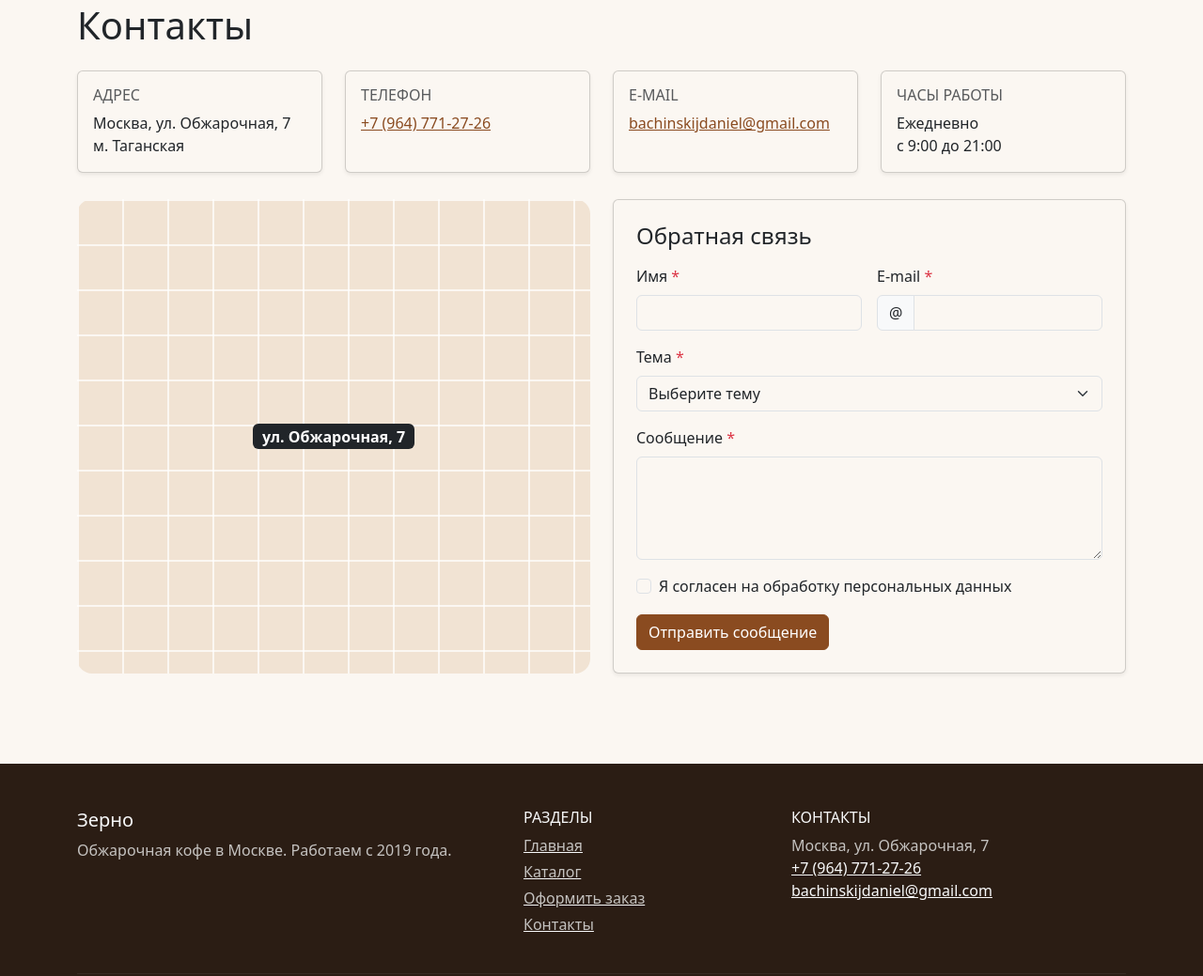
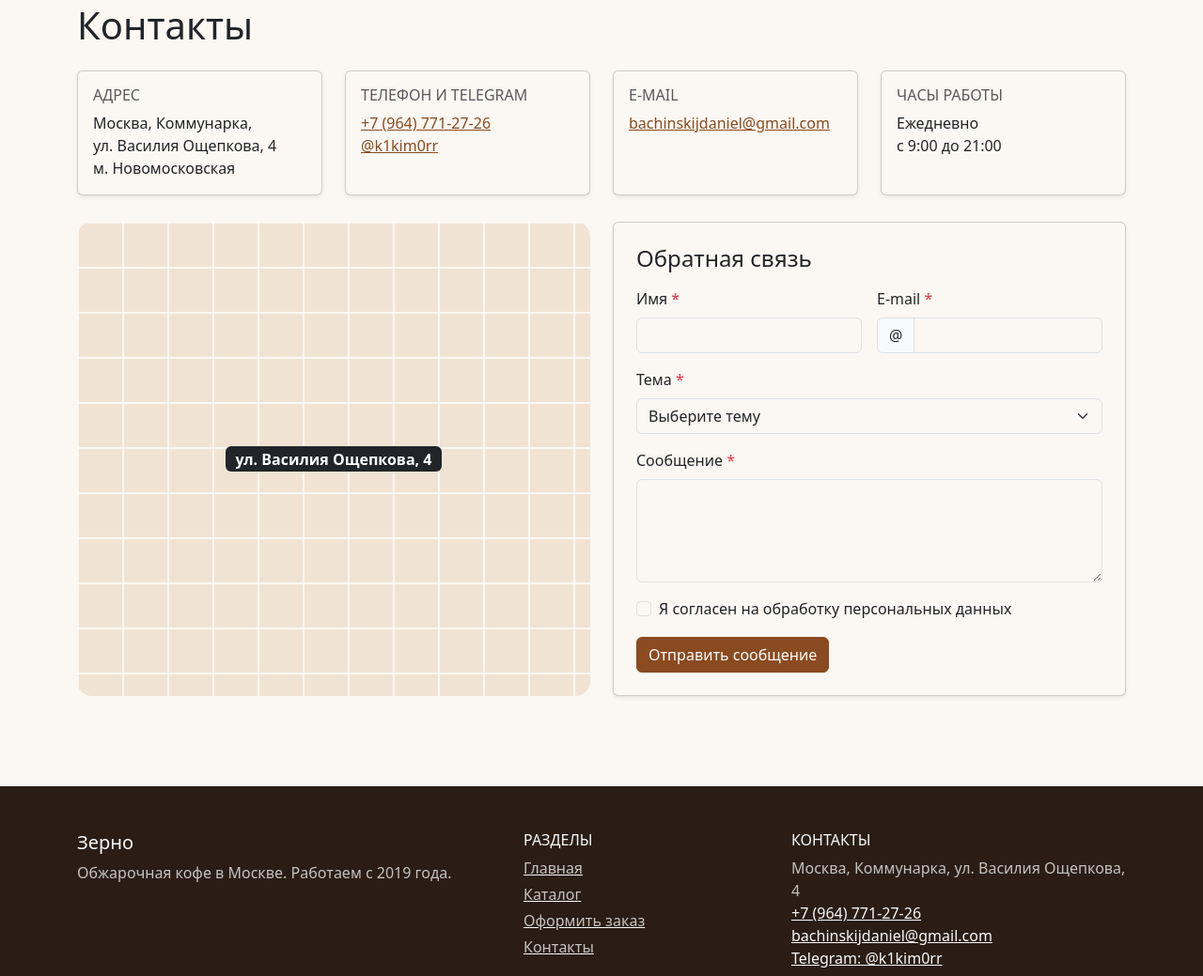
Before and after one commit to kikimor0607/kr2-bootstrap-shop, a plain HTML site: page contacts.html in a window 1280 px wide. Shown: the part 141-1180 px from the top of the page at 94% size. Drawn offline with Linux system fonts and the light colour scheme.

Commit message:
feat: add favicon, Telegram link and new address

```diff
--- a/contacts.html
+++ b/contacts.html
@@ -7,6 +7,9 @@
   <meta name="description" content="Адрес, телефон, часы работы и форма обратной связи обжарочной «Зерно».">
   <link rel="stylesheet" href="vendor/bootstrap/css/bootstrap.min.css">
   <link rel="stylesheet" href="css/custom.css">
+  <link rel="icon" href="images/favicon.svg" type="image/svg+xml">
+  <link rel="icon" href="images/favicon.png" type="image/png" sizes="64x64">
+  <link rel="apple-touch-icon" href="images/favicon.png">
 </head>
 <body>
   <nav class="navbar navbar-expand-lg navbar-dark bg-coffee sticky-top">
@@ -46,13 +49,13 @@
       <div class="col-12 col-md-6 col-lg-3">
         <div class="card h-100 shadow-sm"><div class="card-body">
           <h2 class="h6 text-uppercase text-body-secondary">Адрес</h2>
-          <p class="mb-0">Москва, ул. Обжарочная, 7<br>м. Таганская</p>
+          <p class="mb-0">Москва, Коммунарка,<br>ул. Василия Ощепкова, 4<br>м. Новомосковская</p>
         </div></div>
       </div>
       <div class="col-12 col-md-6 col-lg-3">
         <div class="card h-100 shadow-sm"><div class="card-body">
-          <h2 class="h6 text-uppercase text-body-secondary">Телефон</h2>
-          <p class="mb-0"><a href="tel:+79647712726">+7 (964) 771-27-26</a></p>
+          <h2 class="h6 text-uppercase text-body-secondary">Телефон и Telegram</h2>
+          <p class="mb-0"><a href="tel:+79647712726">+7 (964) 771-27-26</a><br><a href="https://t.me/k1kim0rr">@k1kim0rr</a></p>
         </div></div>
       </div>
       <div class="col-12 col-md-6 col-lg-3">
@@ -72,8 +75,8 @@
     <div class="row g-4 mt-1">
       <div class="col-12 col-lg-6">
         <div class="map-placeholder rounded-4 h-100 d-flex align-items-center justify-content-center" role="img"
-          aria-label="Схема проезда: шоурум в 5 минутах от метро Таганская">
-          <span class="badge text-bg-dark fs-6">ул. Обжарочная, 7</span>
+          aria-label="Схема проезда: шоурум в 10 минутах пешком от метро Новомосковская">
+          <span class="badge text-bg-dark fs-6">ул. Василия Ощепкова, 4</span>
         </div>
       </div>
       <div class="col-12 col-lg-6">
@@ -150,9 +153,10 @@
         <div class="col-6 col-md-4">
           <h2 class="h6 text-uppercase">Контакты</h2>
           <address class="mb-0 text-light text-opacity-75 text-break">
-            Москва, ул. Обжарочная, 7<br>
+            Москва, Коммунарка, ул. Василия Ощепкова, 4<br>
             <a class="link-light" href="tel:+79647712726">+7 (964) 771-27-26</a><br>
-            <a class="link-light" href="mailto:bachinskijdaniel@gmail.com">bachinskijdaniel@gmail.com</a>
+            <a class="link-light" href="mailto:bachinskijdaniel@gmail.com">bachinskijdaniel@gmail.com</a><br>
+            <a class="link-light" href="https://t.me/k1kim0rr">Telegram: @k1kim0rr</a>
           </address>
         </div>
       </div>
```
Also changed, not shown: catalog.html (+6 -2 lines), index.html (+7 -3 lines), order.html (+6 -2 lines), product.html (+6 -2 lines), images/favicon.png (added), images/favicon.svg (added).
